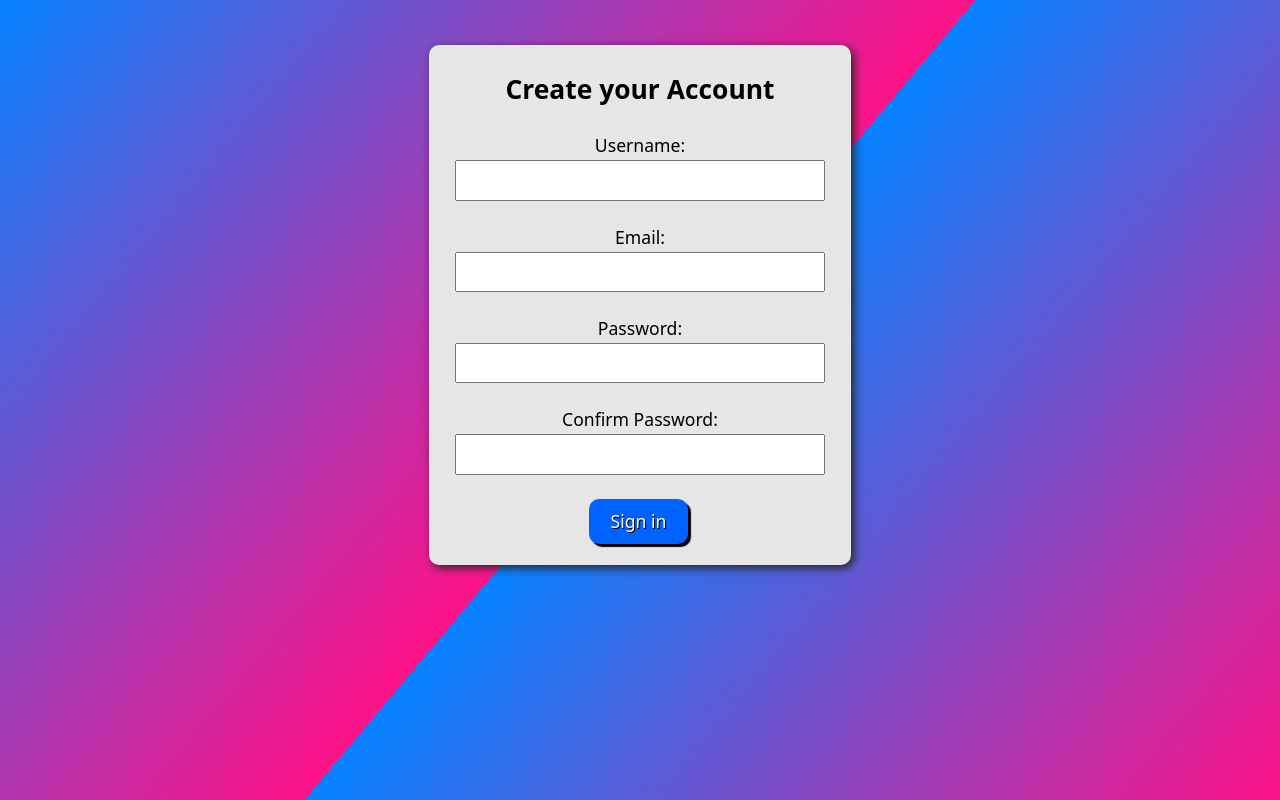
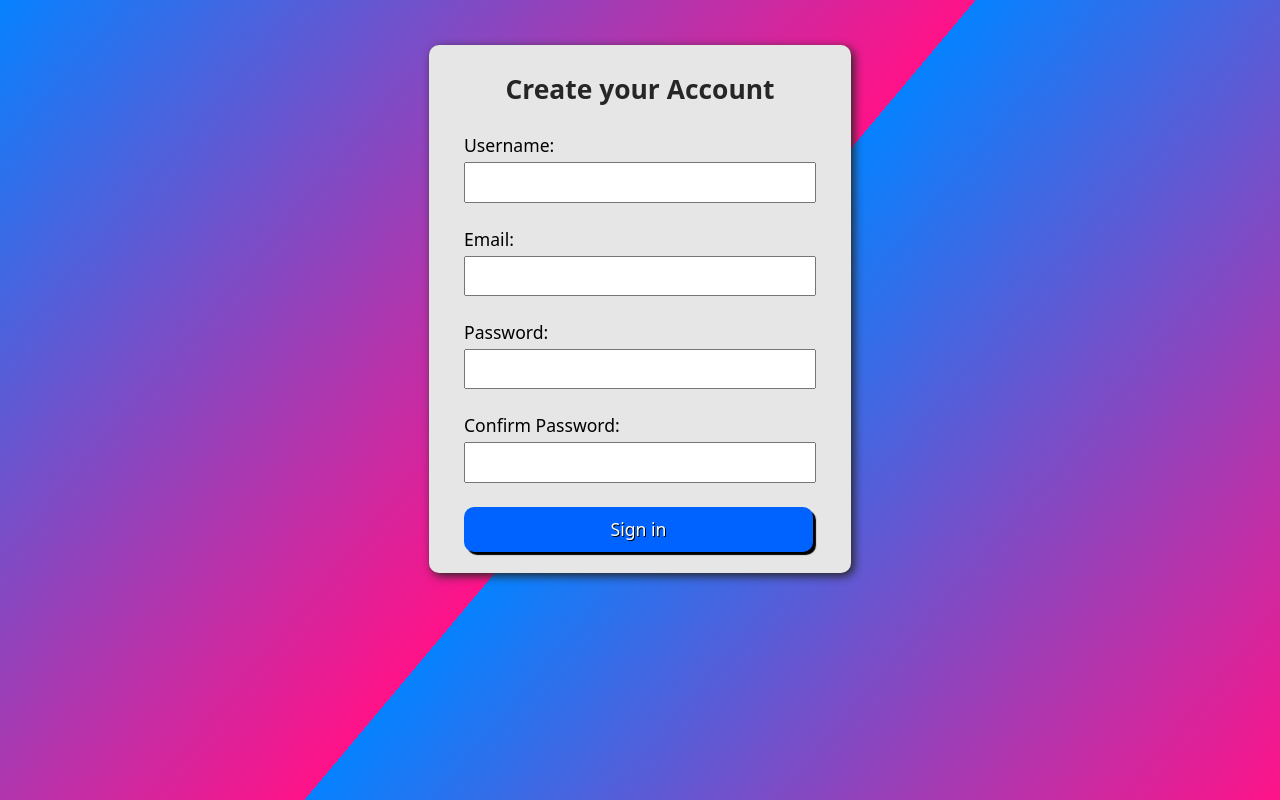
Before and after one commit to Fox-Jester/retail-site, a React (Vite) app: page /login in a window 1280 px wide. Built offline with nearby package versions, Linux system fonts and the light colour scheme.

Commit message:
style: update Login styles

```diff
--- a/src/pages/Login/Login.css
+++ b/src/pages/Login/Login.css
@@ -1,7 +1,7 @@
 .login-container {
   display: flex;
   flex-direction: column;
-  align-items: center;
+
   font-size: 1.1rem;
   width: 20em;
   padding: 1em 2em;
@@ -12,15 +12,17 @@
 }
 
 .login-container h2 {
+  color: hsl(0, 0%, 15%);
   margin-top: 0.3em;
   margin-bottom: 1em;
+  text-align: center;
 }
 
 .login-container input {
   font-size: 1.05rem;
-  margin-top: 3px;
+  margin-top: 5px;
   padding: 0.4em;
-  width: 100%;
+  outline-color: rgb(0, 98, 255);
 }
 
 .login-container button {
@@ -35,6 +37,7 @@
   margin: 0 3px 3px 0;
   box-shadow: 3px 3px 1px black;
   transition: all 0.05s;
+  outline: none;
 }
 
 .login-container button:hover {
@@ -45,3 +48,7 @@
   margin: 3px 0 0 3px;
   box-shadow: none;
 }
+
+.login-container button:focus {
+  background-color: rgb(107, 0, 237);
+}
```
